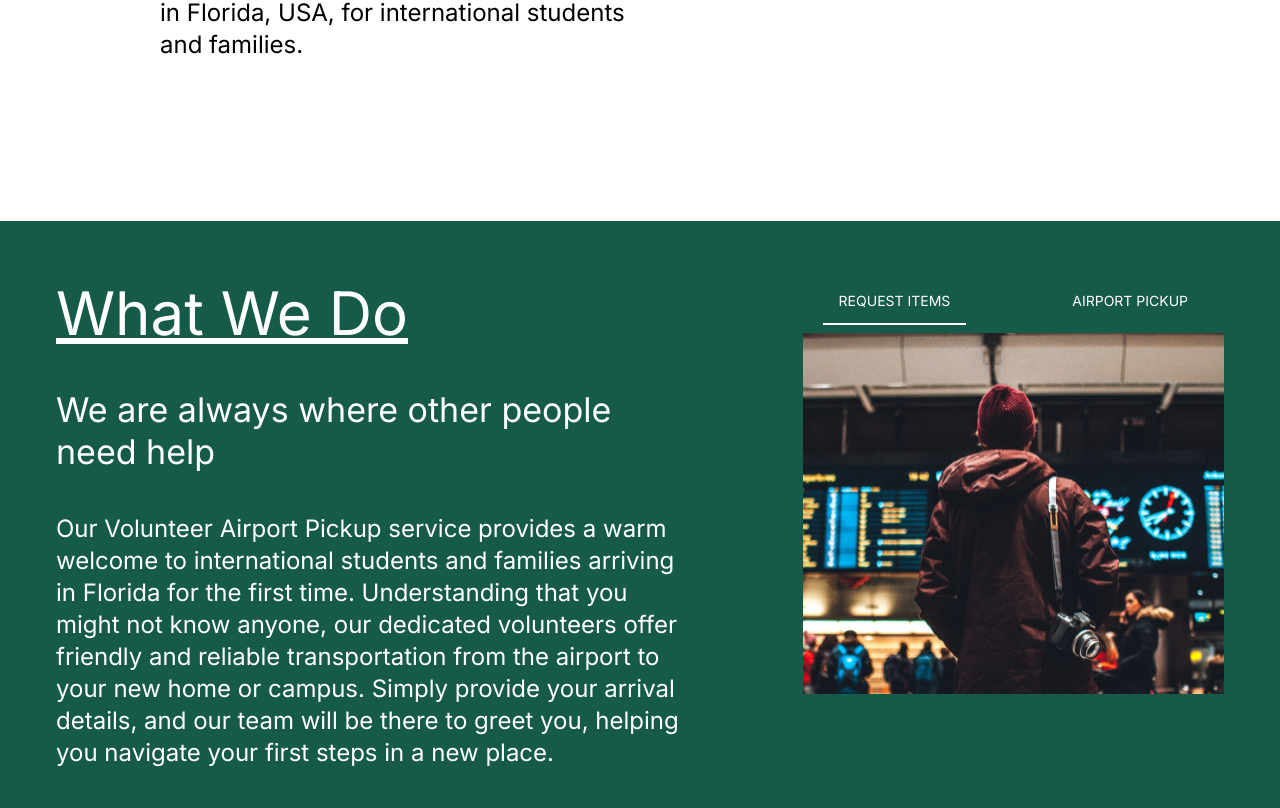
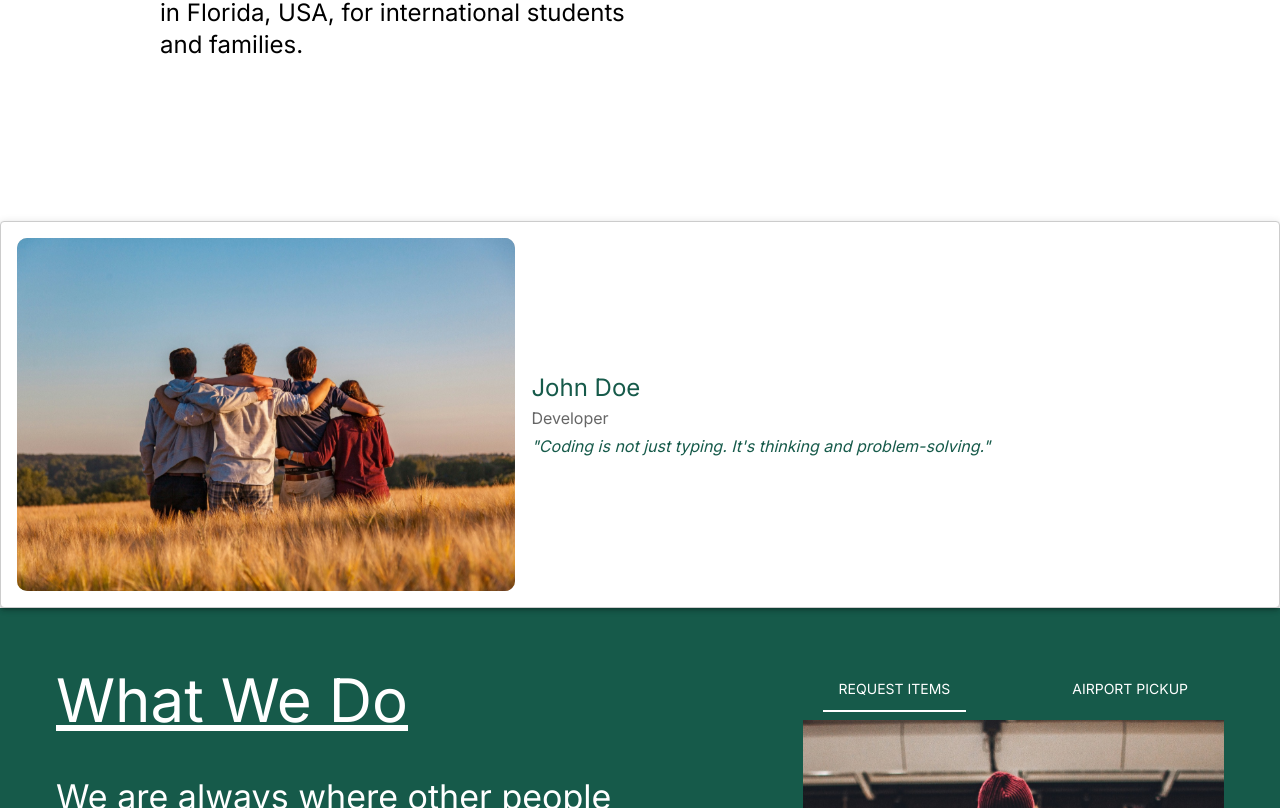
Before and after one commit to sish0786/hwb, a React (Create React App) app: page / in a window 1280 px wide. Shown: the part 643-1451 px from the top of the page. Built offline with nearby package versions, Linux system fonts and the light colour scheme.

Commit message:
created quote card and added it to home component.

```diff
--- a/src/components/Home.js
+++ b/src/components/Home.js
@@ -1,9 +1,27 @@
 import { Grid, Typography } from "@mui/material";
 import Carousel from "./Carousel";
 import img1 from "../resources/home.svg";
+import QuoteCard from "./QuoteCard";
 
 
 const imageList = [img1,img1,img1,img1];
+
+const teamQuotes = [
+  {
+    image: img1,
+    name: 'Mervat Lorem Ipsum',
+    designation: 'Incharge Ipsum',
+    quote: 'The Smiles on their faces naturally brings a smile on my face as well.'
+  },
+  {
+    image: img1,
+    name: 'John Doe',
+    designation: 'Developer',
+    quote: 'Coding is not just typing. It\'s thinking and problem-solving.'
+  },
+  // More team members
+];
+
 
 export default function Home() {
   return (
@@ -29,6 +47,11 @@ export default function Home() {
           </Grid>
         </Grid>
       </Grid>
+      <Grid container>
+        <Grid item xs={12}>
+          <QuoteCard people={teamQuotes}></QuoteCard>
+        </Grid>
+      </Grid>
     </>
   );
 }
--- /dev/null
+++ b/src/components/QuoteCard.js
@@ -0,0 +1,69 @@
+import React, { useState, useEffect } from 'react';
+import { Card, Typography, Box } from '@mui/material';
+
+const QuoteCard = ({ people }) => {
+  const [activeStep, setActiveStep] = useState(0);
+  const maxSteps = people.length;
+  const [autoPlay, setAutoPlay] = useState(true);
+
+  const handleNext = () => {
+    setActiveStep((prevActiveStep) => (prevActiveStep + 1) % maxSteps);
+  };
+
+  useEffect(() => {
+    const interval = setInterval(() => {
+      if (autoPlay) {
+        handleNext();
+      }
+    }, 5000);
+    return () => clearInterval(interval);
+  }, [activeStep, autoPlay]);
+
+  const person = people[activeStep];
+
+  return (
+    <Card sx={{
+      display: 'flex',
+      flexDirection: 'row',
+      justifyContent: 'space-between',
+      alignItems: 'center',
+      padding: 2,
+      maxWidth: '100%',
+      boxShadow: 3,
+      border: '1px solid #ccc'  // Grey border
+    }}>
+      <Box sx={{
+        display: 'flex',
+        flexDirection: 'column',
+        alignItems: 'flex-start',
+        maxWidth: '40%'
+      }}>
+        <img
+          src={person.image}
+          alt={person.name}
+          style={{
+            width: '100%',
+            height: 'auto',
+            borderRadius: '10px'
+          }}
+        />
+      </Box>
+      <Box sx={{
+        display: 'flex',
+        flexDirection: 'column',
+        justifyContent: 'center',
+        alignItems: 'flex-start',
+        padding: 2,
+        flexGrow: 1
+      }}>
+        <Typography variant="h5" component="div">{person.name}</Typography>
+        <Typography variant="subtitle1" color="text.secondary">{person.designation}</Typography>
+        <Typography variant="body1" style={{ fontStyle: 'italic', marginTop: 2 }}>
+          "{person.quote}"
+        </Typography>
+      </Box>
+    </Card>
+  );
+};
+
+export default QuoteCard;
```
